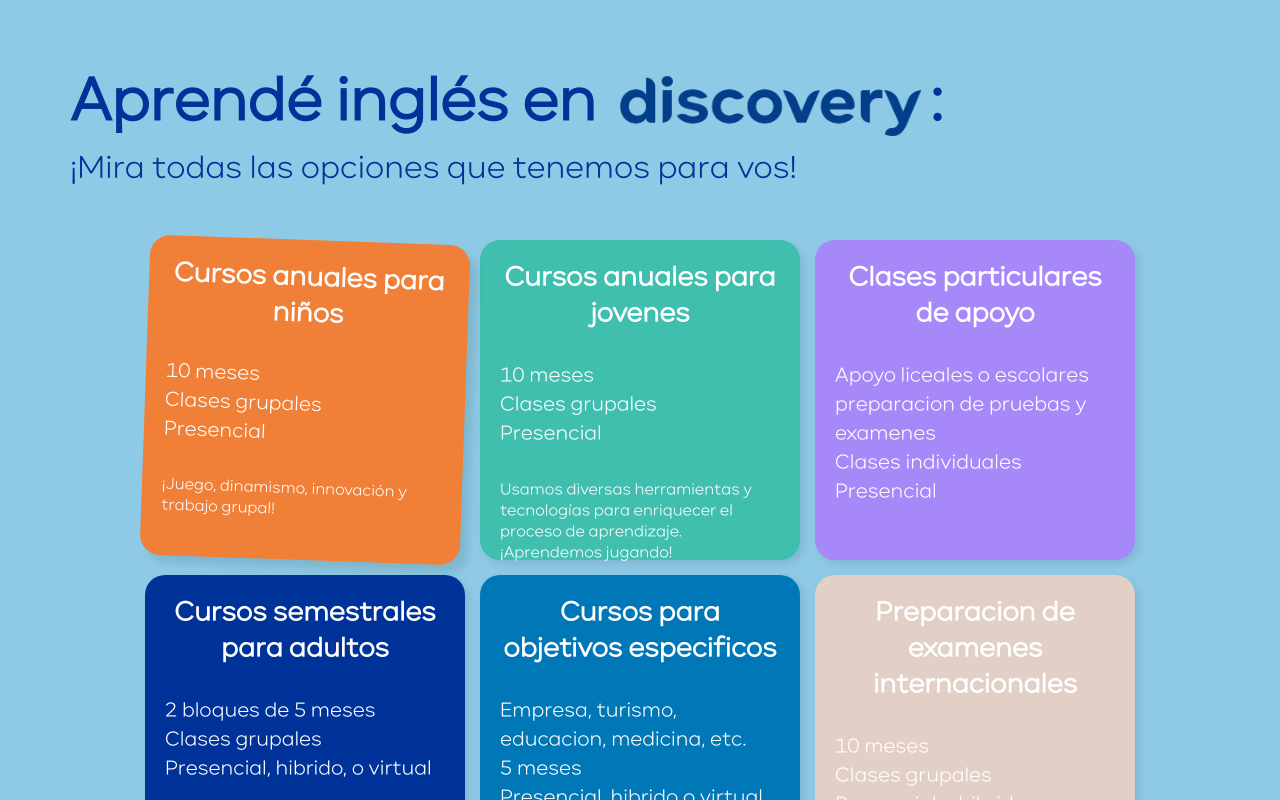
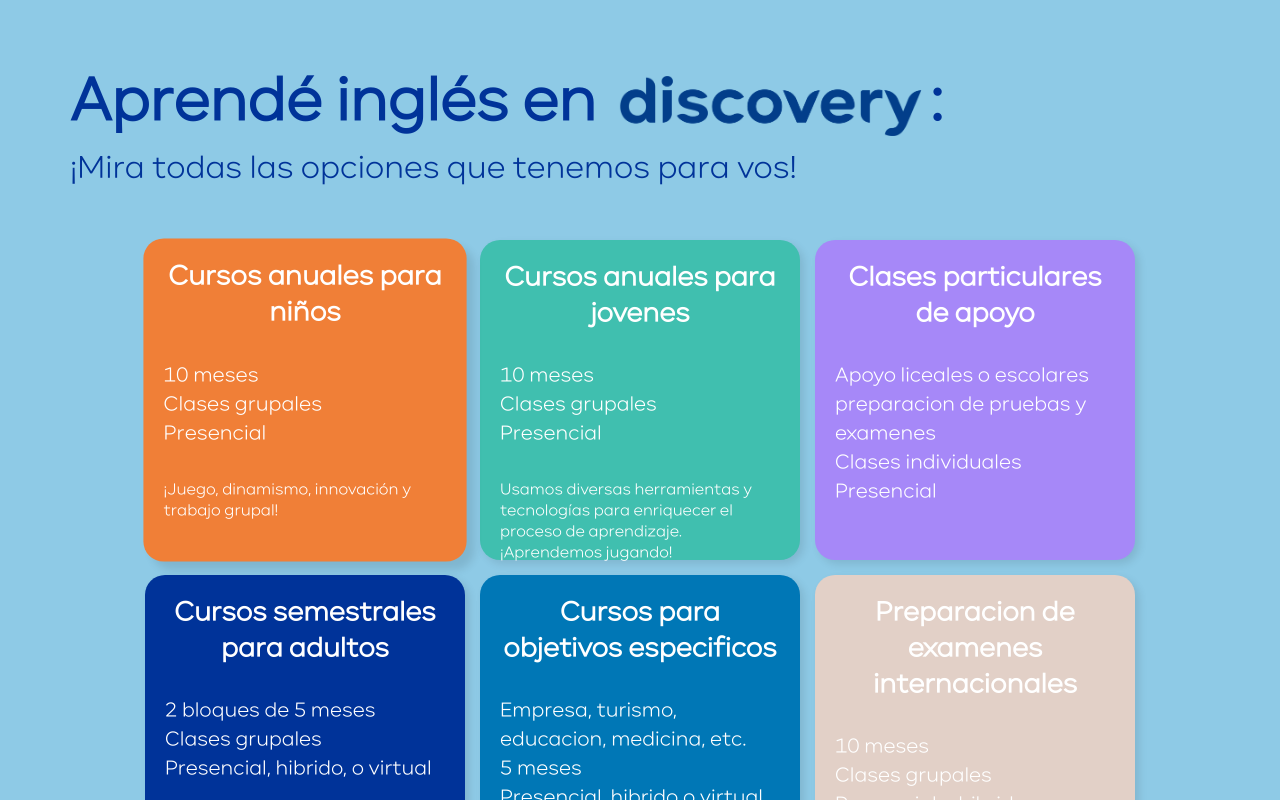
Before and after one commit to eliasgupe231/discoveryInstituteUy, a React (Vite) app: page / in a window 1280 px wide. In both pictures the pointer is over the element 305 px from the left and 1251 px from the top of the page. Shown: the part 851-1651 px from the top of the page. Built offline with nearby package versions, Linux system fonts and the light colour scheme.

Commit message:
small-changes

```diff
--- a/src/components/Cards/Cards.module.css
+++ b/src/components/Cards/Cards.module.css
@@ -27,8 +27,7 @@
 }
 
 .card:hover {
-  transform: scale(1.03);
-  transform: rotate(2deg);
+  transform: scale(1.01);
   box-shadow: 8px 8px 8px rgba(0, 0, 0, 0.1);
 }
 
```
